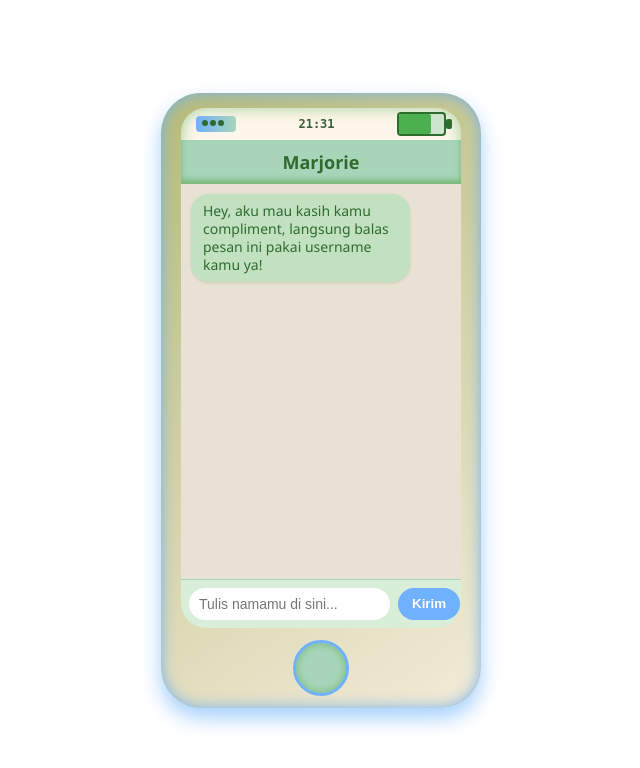
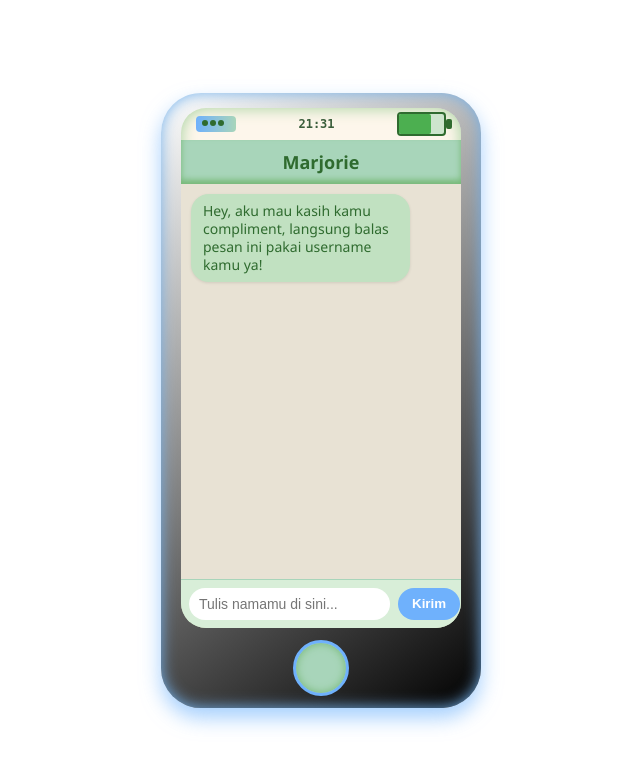
Before and after one commit to 307temporaryredirect/compliments, a Flask app: page / in a window 1280 px wide. Shown: the top 768 px of the page, without its empty margins (319-959 px from the left). Run offline with Flask 3, Linux system fonts and the light colour scheme.

Commit message:
Update style.css

```diff
--- a/static/css/style.css
+++ b/static/css/style.css
@@ -9,7 +9,7 @@ body {
 }
 
 .phone-frame {
-  background: linear-gradient(145deg, #b6bb79, #f3ebd8);
+  background: linear-gradient(145deg, #ffffff, #000000);
   border-radius: 40px;
   width: 320px;
   height: 565px;
```
